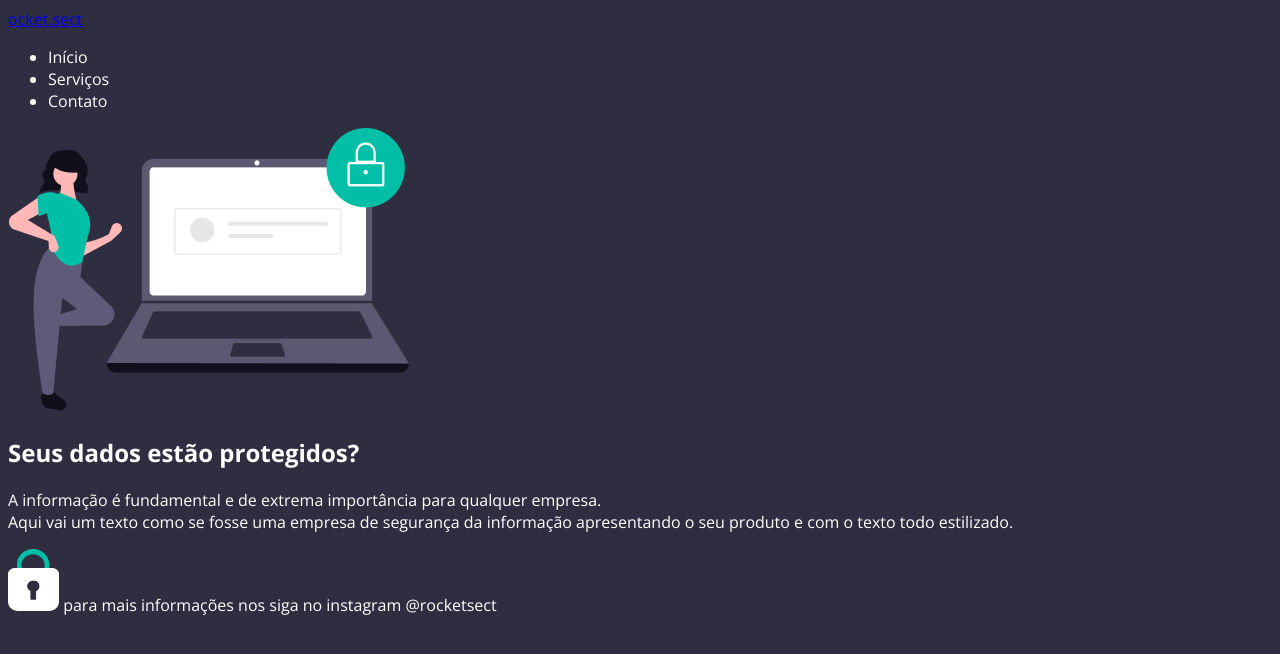
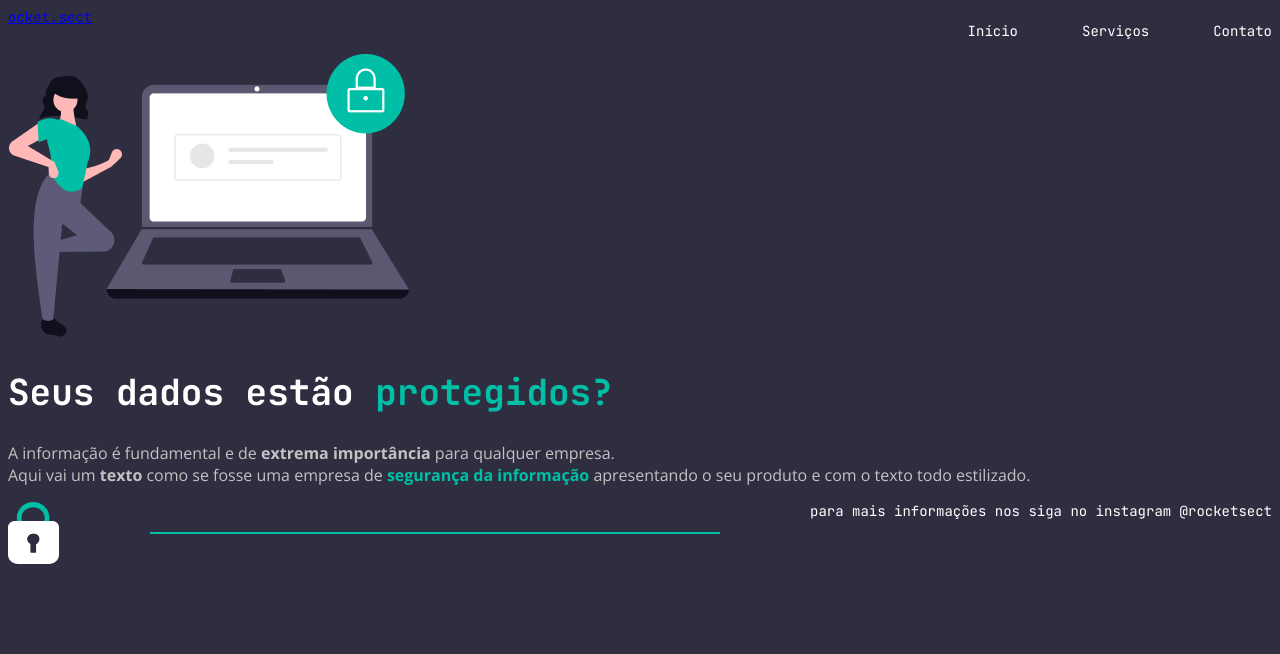
Before and after one commit to priscilha/Recriando-layout, a plain HTML site: page index.html in a window 1280 px wide. Drawn offline with nearby package versions, Linux system fonts and the light colour scheme.

Commit message:
atualizando css

```diff
--- a/index.html
+++ b/index.html
@@ -29,8 +29,8 @@
         <img src="images/img.png" alt="Desenho de uma mulher com blusa verde e calça cinza ao lado de um notebook">
 
         <h1>Seus dados estão <span>protegidos?</span> </h1>
-        <p>A informação é fundamental e de extrema importância para qualquer empresa. <br>
-        Aqui vai um texto como se fosse uma empresa de <span>segurança da informação</span>  apresentando o seu produto e com o texto todo estilizado.</p>
+        <p>A informação é fundamental e de <strong>extrema importância</strong>  para qualquer empresa. <br>
+        Aqui vai um <strong>texto</strong> como se fosse uma empresa de <span>segurança da informação</span>  apresentando o seu produto e com o texto todo estilizado.</p>
 
     </section>
 
@@ -39,8 +39,13 @@
     <footer>
 
         <img src="images/padlock.svg" alt="Desenho de um cadeado">
+        <div id="line"></div>
+
+
 
         para mais informações nos siga no instagram @rocketsect <a href="instagram.com.br"></a>
+
+
     </footer>
 
    </div>
--- a/style.css
+++ b/style.css
@@ -1,10 +1,58 @@
 body {
     background-color: #2F2E41;
+    color: white;
 
     font-family: 'JetBrains Mono', monospace;
     font-family: 'Open Sans', sans-serif;
 }
 
-.page {
-    color: white;
+nav {
+    font-family: 'JetBrains Mono', monospace;
+    font-size: 14px;
+
+    display: flex;
+    justify-content: space-between;
+
 }
+
+ul{
+    display: flex;
+    list-style: none;
+    gap: 64px;
+}
+
+
+
+
+h1{
+    font-family: 'JetBrains Mono', monospace;
+    font-weight: bold;
+    font-size: 36px;
+    line-height: 40px;
+}
+
+span{
+    color: #00BFA6;
+    font-weight: bold;
+}
+
+p{
+    color: #C2C2C2;
+    font-family: 'Open Sans', sans-serif;
+    font-size: 16px;
+
+}
+
+footer{
+    font-family: 'JetBrains Mono', monospace;
+    font-size: 14px;
+    display: flex;
+    justify-content: space-between;
+}
+
+#line{
+
+    border: 1px solid #00BFA6;
+    width: 568px;
+    margin: auto;
+}
```
